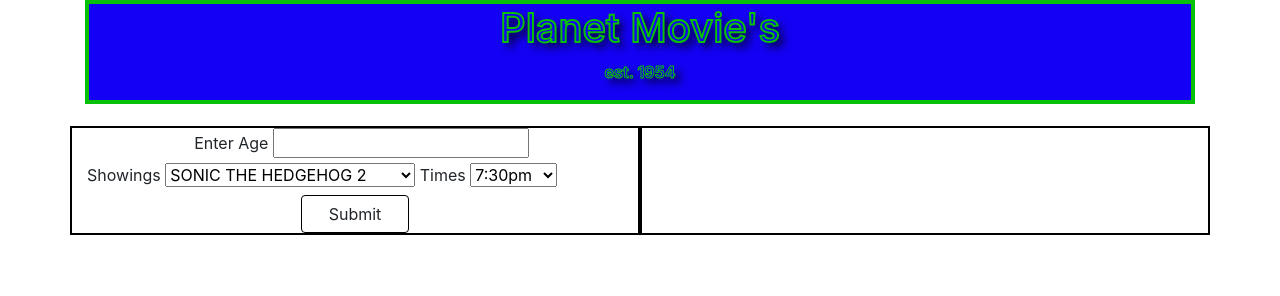
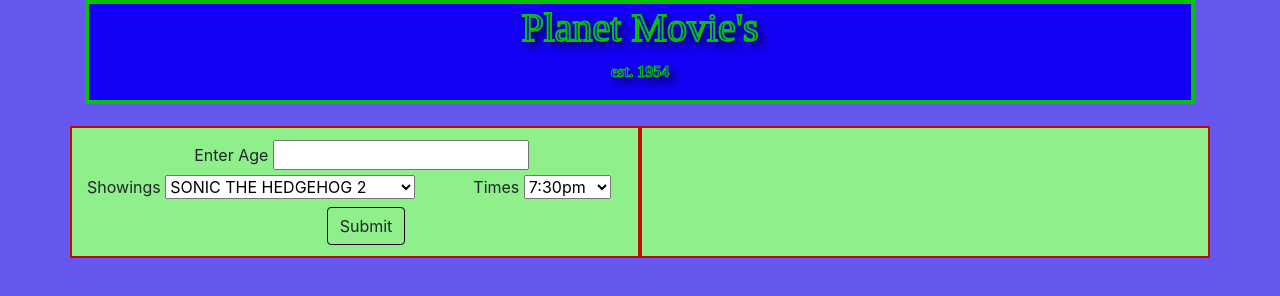
Before and after one commit to JeremyM45/movies, a plain HTML site: page index.html in a window 1280 px wide. Drawn offline with Linux system fonts and the light colour scheme.

Commit message:
add css stylings to input and output cols

```diff
--- a/css/styles.css
+++ b/css/styles.css
@@ -1,3 +1,6 @@
+body  {
+  background-color: rgb(101, 88, 239);
+}
 .page-header  {
   text-align: center;
   background-color: rgb(20, 0, 244);
@@ -5,6 +8,7 @@
   color: rgb(20, 0, 244);
   text-shadow: 5px 5px 8px #000000;
   margin-bottom: 2%;
+  font-family: Segoe Print;
 }
 .page-header h1 {
   -webkit-text-stroke: 2px rgb(9, 192, 9);
@@ -13,7 +17,10 @@
   -webkit-text-stroke: 1px rgb(9, 192, 9);
 }
 .col-lg-6 {
-  border: 2px solid black;
+  border: 2px solid rgb(192, 9, 9);
+  background-color: rgb(142, 239, 139);
+  padding-bottom: 1%;
+  padding-top: 1%;
 }
 #age {
   position: relative;
@@ -25,10 +32,17 @@
 }
 .btn  {
   border: 1px solid black;
-  width: 20%;
   position: relative;
-  left: 40%;
+  left: 45%;
 }
 .btn:hover  {
-  background-color: antiquewhite;
+  background-color: rgb(248, 8, 8);
 }
+#times-list {
+  position: relative;
+  left: 10%
+}
+#times-label {
+  position: relative;
+  left: 10%
+}
--- a/index.html
+++ b/index.html
@@ -5,7 +5,7 @@
   <link href="css/styles.css" rel="stylesheet" type="text/css">
   <script src="js/jquery-3.6.0.js"></script>
   <script src="js/scripts.js"></script>
-  <title>Movie Theatre</title>
+  <title>Planet Movie's</title>
 </head>
 <body>
   <div class="container">
@@ -18,19 +18,20 @@
       <div class="col-lg-6">
         <form id="form-age">
           <label id="age-label">Enter Age</label>
-            <input type="number" id="age">
+          <input type="number" id="age">
           <label>Showings
             <select name="Movies" id="movie-list">
 
             </select>
           </label>
-          <label>Times
-            <select name="Times" id="times-list">
+          <label id="times-label">Times</label>
+          <select name="Times" id="times-list">
 
-            </select>
-          </label>
-          <button type="submit" class="btn">Submit</button>
-        </form>
+          </select>
+          <div class="row">
+            <button type="submit" class="btn">Submit</button>
+          </div>
+          </form>
       </div>
       <div class="col-lg-6">
         <h4 id="title"></h4>
```
